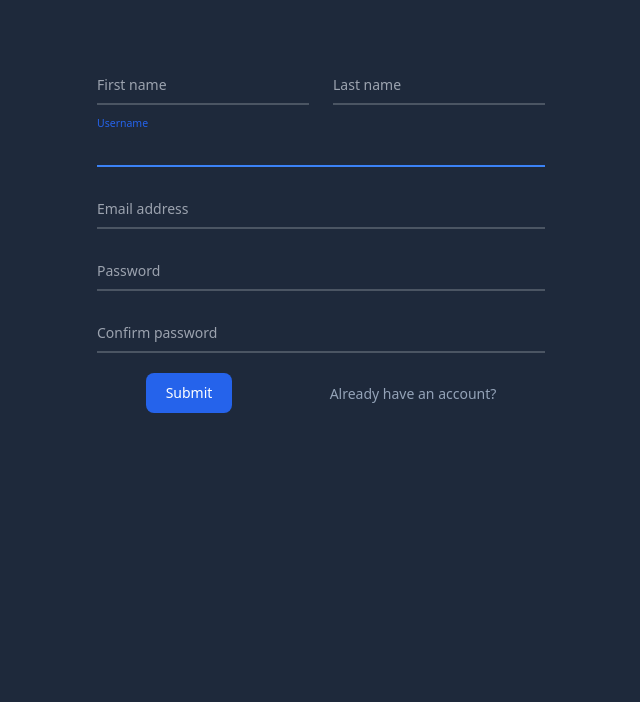
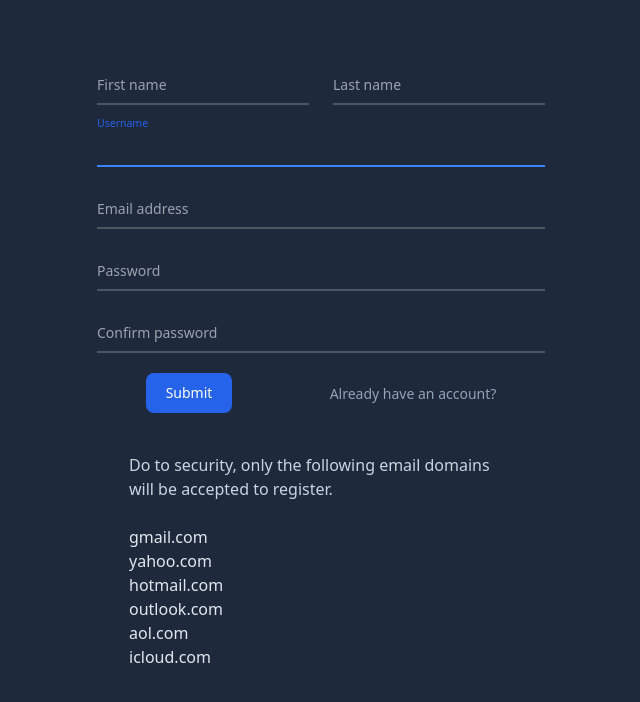
Before and after one commit to MacGuini/portfolio, a Django app: page /register-account/ in a window 1280 px wide. Shown: the part 73-775 px from the top of the page, without its empty margins (319-959 px from the left). Run offline with Django 4.2, Linux system fonts and the light colour scheme; some libraries are stand-ins or nearby versions.

Commit message:
added email security

```diff
--- a/accounts/templates/accounts/register_account.html
+++ b/accounts/templates/accounts/register_account.html
@@ -4,7 +4,7 @@
 {% block content %}
 
 <div class="px-5">
-    <form id="recaptcha-form" method="POST" class="max-w-md mx-auto pt-16">
+    <form id="recaptcha-form" method="POST" class="max-w-md mx-auto pt-16" action="{% url "register-account" %}">
         {% csrf_token %}
 
         <div class="grid md:grid-cols-2 md:gap-6">
@@ -47,7 +47,20 @@
 
 
     </form>
+    <div class="text-slate-300 max-w-sm mx-auto pt-10">
+        <p>Do to security, only the following email domains will be accepted to register.</p>
+        <br>
+        <ul class="text-slate-200">
+            <li>gmail.com</li>
+            <li>yahoo.com</li>
+            <li>hotmail.com</li>
+            <li>outlook.com</li>
+            <li>aol.com</li>
+            <li>icloud.com</li>
+        </ul>
+    </div>
 </div>
+
 
 {% include "recaptcha_script.html" %}
 {% endblock content %}
--- a/accounts/views.py
+++ b/accounts/views.py
@@ -119,9 +119,22 @@ def registerUser(request):
 
     if request.method == 'POST':
 
+        # Checks to ensure only certain hosts are allowed to sign up.
+        email_allowed = False
+        email = request.POST.get('email').lower()
+        allowed_domains = ['gmail.com','yahoo.com','hotmail.com','outlook.com','aol.com','icloud.com']
+        domain = email.split('@')[1]
+
+        if domain not in allowed_domains:
+            email_allowed=False
+            messages.error(request, "Must use reputable domain.")
+        else:
+            email_allowed=True
+
+
         form = CustomUserCreationForm(request.POST)
 
-        if form.is_valid():
+        if form.is_valid() and email_allowed:
 
             user = form.save(commit=False) # Instead of committing data to database, it suspends it temporarily
             user.username = user.username.lower() # Ensures all usernames are lower case to prevent duplicates with different cases.
--- a/templates/navbar.html
+++ b/templates/navbar.html
@@ -68,3 +68,21 @@
       </div>
     </div>
   </nav>
+
+  <div class="flex d-flex justify-center">
+    {% if messages %}
+    {% for message in messages %}
+        {% if 'error' in message.tags %}
+            <div class="bg-red-500 text-slate-900 px-2 py-1 rounded max-w-2xl text-center mx-auto{% if message.tags %}{{ message.tags }}{% endif %}">
+                {{ message }}
+            </div>
+        {% endif %}
+
+        {% if 'success' in message.tags %}
+            <div class="bg-blue-500 text-slate-900 px-2 py-1 rounded max-w-2xl text-center mx-auto{% if message.tags %}{{ message.tags }}{% endif %}">
+                {{ message }}
+            </div>
+        {% endif %}
+    {% endfor %}
+{% endif %}
+  </div>
```
Also changed, not shown: accounts/templates/accounts/login.html (+0 -16 lines).
